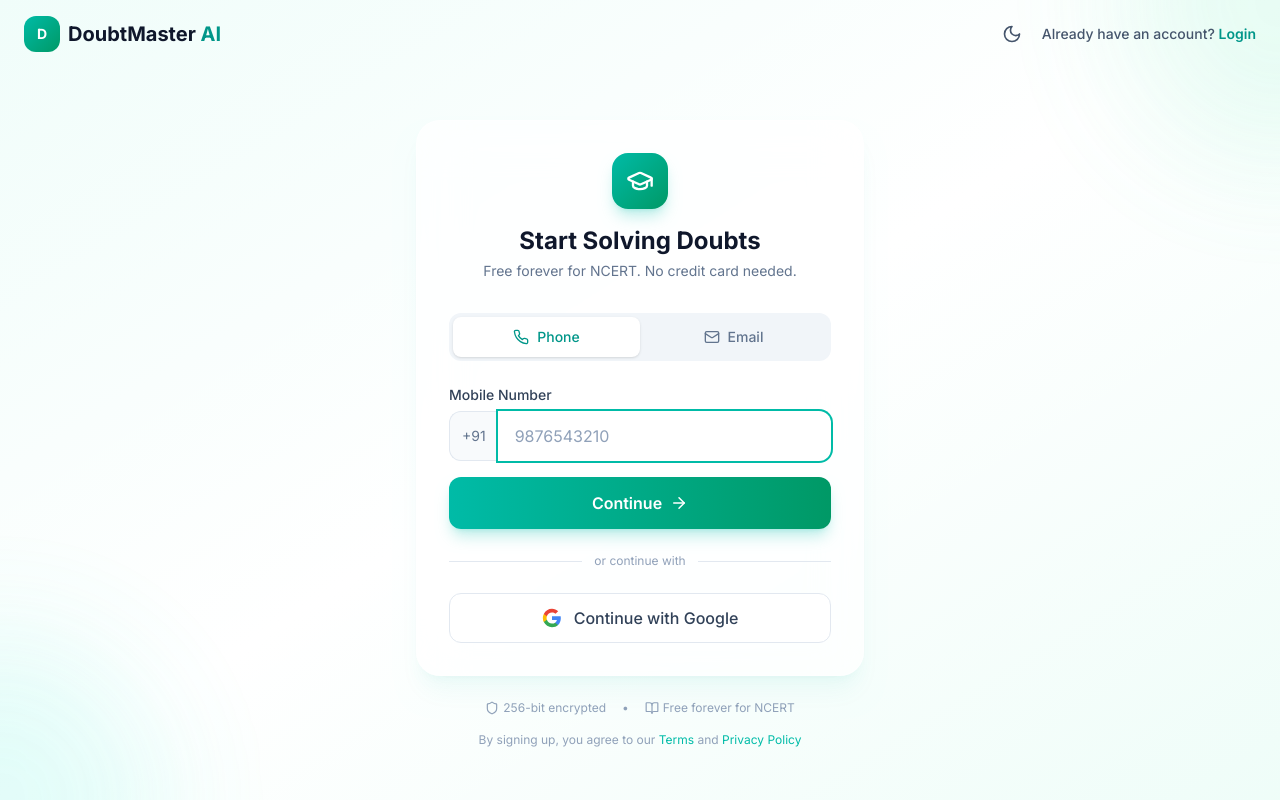
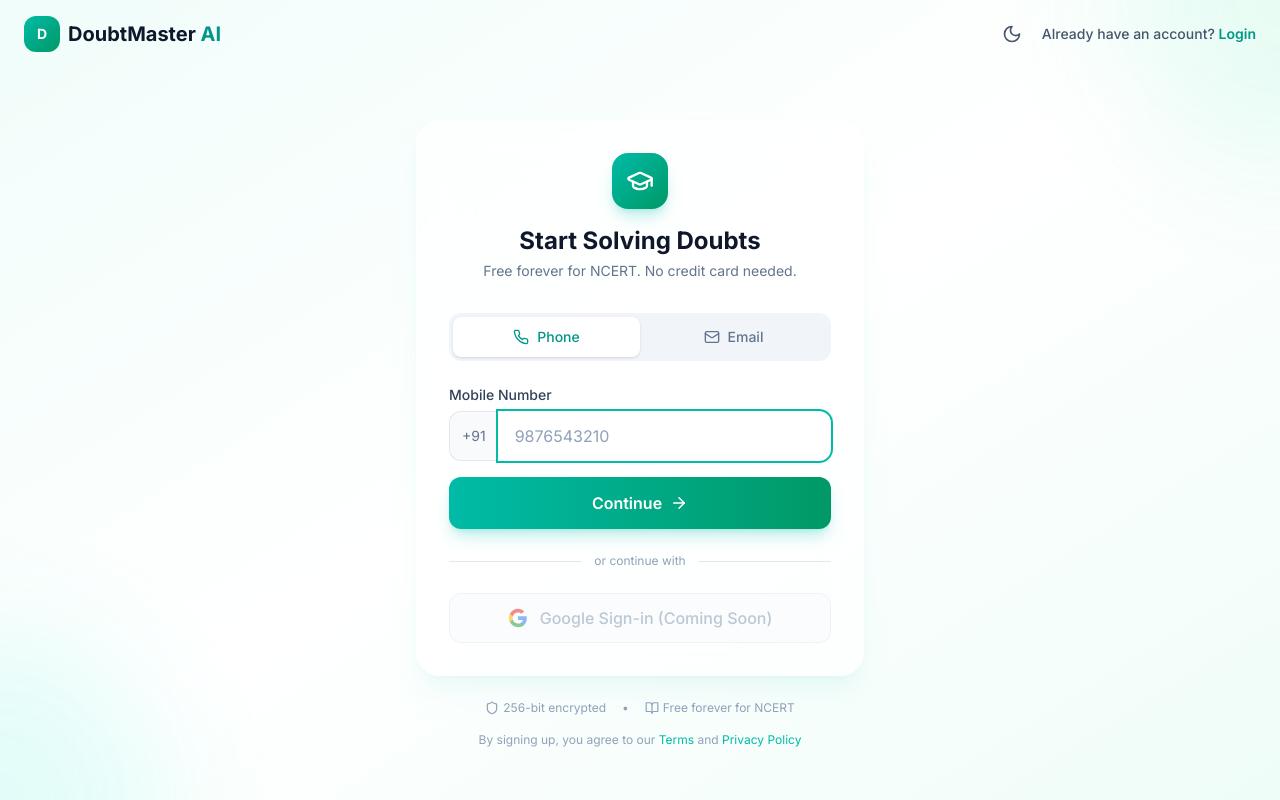
Before and after one commit to biswadeepakdas/DoubtMaster-AI, a Next.js app in the folder frontend/web/: page /signup in a window 1280 px wide. Built offline with nearby package versions, Linux system fonts and the light colour scheme.

Commit message:
Disable Google OAuth button with Coming Soon label

```diff
--- a/frontend/web/src/app/signup/page.js
+++ b/frontend/web/src/app/signup/page.js
@@ -316,15 +316,15 @@
                   <div className="flex-1 h-px bg-slate-200 dark:bg-gray-700" />
                 </div>
 
-                {/* Google sign-in placeholder */}
-                <button className="w-full flex items-center justify-center gap-3 py-3 rounded-xl border border-slate-200 dark:border-gray-600 bg-white dark:bg-gray-700 hover:bg-slate-50 dark:hover:bg-gray-600 text-slate-700 dark:text-slate-200 font-medium transition-all">
+                {/* Google sign-in — coming soon */}
+                <button disabled className="w-full flex items-center justify-center gap-3 py-3 rounded-xl border border-slate-200 dark:border-gray-600 bg-slate-50 dark:bg-gray-800 text-slate-400 dark:text-slate-500 font-medium cursor-not-allowed opacity-60">
                   <svg viewBox="0 0 24 24" className="w-5 h-5">
                     <path d="M22.56 12.25c0-.78-.07-1.53-.2-2.25H12v4.26h5.92a5.06 5.06 0 01-2.2 3.32v2.77h3.57c2.08-1.92 3.28-4.74 3.28-8.1z" fill="#4285F4"/>
                     <path d="M12 23c2.97 0 5.46-.98 7.28-2.66l-3.57-2.77c-.98.66-2.23 1.06-3.71 1.06-2.86 0-5.29-1.93-6.16-4.53H2.18v2.84C3.99 20.53 7.7 23 12 23z" fill="#34A853"/>
                     <path d="M5.84 14.09c-.22-.66-.35-1.36-.35-2.09s.13-1.43.35-2.09V7.07H2.18C1.43 8.55 1 10.22 1 12s.43 3.45 1.18 4.93l2.85-2.22.81-.62z" fill="#FBBC05"/>
                     <path d="M12 5.38c1.62 0 3.06.56 4.21 1.64l3.15-3.15C17.45 2.09 14.97 1 12 1 7.7 1 3.99 3.47 2.18 7.07l3.66 2.84c.87-2.6 3.3-4.53 6.16-4.53z" fill="#EA4335"/>
                   </svg>
-                  Continue with Google
+                  Google Sign-in (Coming Soon)
                 </button>
               </>
             )}
```
